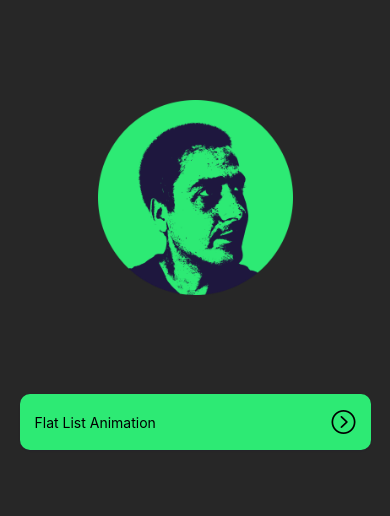
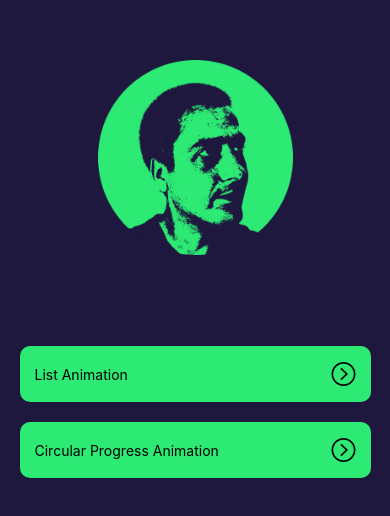
Before and after one commit to urreita9/animations, a React Native app: screen /HomeScreen in a window 390 px wide. Shown: the top 516 px of the page. Built offline with nearby package versions, Linux system fonts and the light colour scheme.

Commit message:
Circular progress animation - starting

```diff
--- a/App.js
+++ b/App.js
@@ -1,13 +1,18 @@
-import { SafeAreaView, StyleSheet, Text, View } from "react-native";
+import "react-native-gesture-handler";
 import { NavigationContainer } from "@react-navigation/native";
 import { AnimationsNavigator } from "./src/navigator/AnimationsNavigator";
 import { StatusBar } from "expo-status-bar";
+import { SafeAreaView } from "react-native";
+import { GestureHandlerRootView } from "react-native-gesture-handler";
 
 export default function App() {
   return (
     <NavigationContainer>
-      <StatusBar style='auto' backgroundColor='#2dea74' />
-      <AnimationsNavigator />
+      <SafeAreaView style={{ flex: 0, backgroundColor: "#1e173e" }} />
+      <StatusBar style='inverted' backgroundColor='#2dea74' />
+      <GestureHandlerRootView style={{ flex: 1 }}>
+        <AnimationsNavigator />
+      </GestureHandlerRootView>
     </NavigationContainer>
   );
 }
--- a/package.json
+++ b/package.json
@@ -16,7 +16,8 @@
     "react-native": "0.69.6",
     "react-native-reanimated": "~2.9.1",
     "react-native-safe-area-context": "4.3.1",
-    "react-native-screens": "~3.15.0"
+    "react-native-screens": "~3.15.0",
+    "react-native-gesture-handler": "~2.5.0"
   },
   "devDependencies": {
     "@babel/core": "^7.12.9"
--- a/src/components/ListItemAnimated.jsx
+++ b/src/components/ListItemAnimated.jsx
@@ -1,14 +1,43 @@
 import React from "react";
-import { Dimensions, StyleSheet } from "react-native";
+import { Dimensions, StyleSheet, View } from "react-native";
+import { PanGestureHandler } from "react-native-gesture-handler";
 import Animated, {
+  useAnimatedGestureHandler,
   useAnimatedStyle,
+  useSharedValue,
   withTiming,
 } from "react-native-reanimated";
+import { FontAwesome5 } from "@expo/vector-icons";
+import { GREEN_COLOR } from "../utils/contants";
 
 const WIDTH = Dimensions.get("window").width;
+const TRANSLATE_THRESHOLD = WIDTH * 0.3;
+
+const ITEM_HEIGHT = 80;
 
 export const ListItemAnimated = ({ viewableItems, item }) => {
-  const rStyle = useAnimatedStyle(() => {
+  const transX = useSharedValue(0);
+  const item_height = useSharedValue(80);
+  const margin_bottom = useSharedValue(25);
+  const opacity = useSharedValue(1);
+
+  const panGesture = useAnimatedGestureHandler({
+    onActive: (event) => {
+      transX.value = event.translationX;
+    },
+    onEnd: (event) => {
+      if (transX.value < -TRANSLATE_THRESHOLD) {
+        transX.value = withTiming(-WIDTH);
+        item_height.value = withTiming(0);
+        margin_bottom.value = withTiming(0);
+        opacity.value = withTiming(0);
+      } else {
+        transX.value = withTiming(0);
+      }
+    },
+  });
+
+  const listStyle = useAnimatedStyle(() => {
     const isVisible = Boolean(
       viewableItems.value
         .filter((el) => el.isViewable)
@@ -17,18 +46,57 @@ export const ListItemAnimated = ({ viewableItems, item }) => {
 
     return {
       opacity: withTiming(isVisible ? 1 : 0),
-      transform: [{ scale: withTiming(isVisible ? 1 : 0.6) }],
+      transform: [
+        { scale: withTiming(isVisible ? 1 : 0.6) },
+        { translateX: transX.value },
+      ],
     };
   }, []);
-  return <Animated.View style={[styles.item, rStyle]} />;
+
+  const iconStyle = useAnimatedStyle(() => {
+    const opacity = withTiming(transX.value < -TRANSLATE_THRESHOLD ? 1 : 0);
+    return { opacity };
+  });
+
+  const containerStyle = useAnimatedStyle(() => ({
+    height: item_height.value,
+    marginBottom: margin_bottom.value,
+    opacity: opacity.value,
+  }));
+
+  return (
+    <Animated.View style={[styles.container, containerStyle]}>
+      <PanGestureHandler onGestureEvent={panGesture}>
+        <Animated.View style={[styles.item, listStyle]}></Animated.View>
+      </PanGestureHandler>
+      <Animated.View style={[styles.iconContainer, iconStyle]}>
+        <FontAwesome5
+          name='trash-alt'
+          size={ITEM_HEIGHT * 0.3}
+          color={GREEN_COLOR}
+        />
+      </Animated.View>
+    </Animated.View>
+  );
 };
 
 const styles = StyleSheet.create({
+  container: {
+    flexDirection: "row",
+    justifyContent: "center",
+    alignItems: "center",
+  },
   item: {
-    height: 80,
+    height: ITEM_HEIGHT,
     width: WIDTH * 0.9,
     borderRadius: 15,
-    backgroundColor: "#2dea74",
-    marginTop: 25,
+    backgroundColor: GREEN_COLOR,
+  },
+  iconContainer: {
+    width: ITEM_HEIGHT,
+    position: "absolute",
+    right: "5%",
+    alignItems: "center",
+    justifyContent: "center",
   },
 });
--- a/src/components/NavButton.jsx
+++ b/src/components/NavButton.jsx
@@ -2,6 +2,7 @@ import React from "react";
 import { TouchableOpacity, Text, StyleSheet } from "react-native";
 import { AntDesign } from "@expo/vector-icons";
 import { useNavigation } from "@react-navigation/native";
+import { BLUE_COLOR, GREEN_COLOR } from "../utils/contants";
 
 export default function NavButton({ text, screen }) {
   const navigation = useNavigation();
@@ -26,9 +27,9 @@ const styles = StyleSheet.create({
     padding: 15,
     elevation: 10,
     width: "90%",
-    backgroundColor: "#2dea74",
+    backgroundColor: GREEN_COLOR,
     borderRadius: 10,
-    shadowColor: "#1e173e",
+    shadowColor: BLUE_COLOR,
     shadowOffset: {
       width: 0,
       height: 1,
@@ -36,5 +37,6 @@ const styles = StyleSheet.create({
     shadowOpacity: 0.2,
     shadowRadius: 1.41,
     elevation: 2,
+    marginBottom: 20,
   },
 });
--- a/src/navigator/AnimationsNavigator.js
+++ b/src/navigator/AnimationsNavigator.js
@@ -1,9 +1,30 @@
 import { createNativeStackNavigator } from "@react-navigation/native-stack";
-import { FlatListAnimationScreen, HomeScreen } from "../screens";
+import {
+  FlatListAnimationScreen,
+  HomeScreen,
+  CircularProgressScreen,
+} from "../screens";
+import { useNavigation } from "@react-navigation/native";
+import { BLUE_COLOR, GREEN_COLOR } from "../utils/contants";
+
+const options = {
+  title: "",
+  headerStyle: {
+    backgroundColor: BLUE_COLOR,
+  },
+  headerTintColor: GREEN_COLOR,
+};
 
 const Stack = createNativeStackNavigator();
 
-export const AnimationsNavigator = () => (
+export const AnimationsNavigator = () => {
+  const navigation = useNavigation();
+
+  const backNavigation = () => {
+    navigation.goBack();
+  };
+
+  return (
     <Stack.Navigator initialRouteName='HomeScreen'>
       <Stack.Screen
         name='HomeScreen'
@@ -13,6 +34,13 @@ export const AnimationsNavigator = () => (
       <Stack.Screen
         name='FlatListAnimationScreen'
         component={FlatListAnimationScreen}
+        options={options}
+      />
+      <Stack.Screen
+        name='CircularProgressScreen'
+        component={CircularProgressScreen}
+        options={options}
       />
     </Stack.Navigator>
   );
+};
--- /dev/null
+++ b/src/screens/CircularProgressScreen.jsx
@@ -0,0 +1,14 @@
+import { View, Text, StyleSheet } from "react-native";
+import React from "react";
+import { BLUE_COLOR } from "../utils/contants";
+
+export const CircularProgressScreen = () => {
+  return <View style={styles.container}></View>;
+};
+
+const styles = StyleSheet.create({
+  container: {
+    flex: 1,
+    backgroundColor: BLUE_COLOR,
+  },
+});
--- a/src/screens/FlatListAnimationScreen.jsx
+++ b/src/screens/FlatListAnimationScreen.jsx
@@ -2,6 +2,7 @@ import React from "react";
 import { FlatList, StyleSheet, View } from "react-native";
 import { useSharedValue } from "react-native-reanimated";
 import { ListItemAnimated } from "../components/ListItemAnimated";
+import { BLUE_COLOR } from "../utils/contants";
 
 const data = new Array(50).fill(0).map((_, index) => ({ id: index }));
 export const FlatListAnimationScreen = () => {
@@ -32,6 +33,6 @@ const styles = StyleSheet.create({
     flex: 1,
     alignItems: "center",
     justifyContent: "center",
-    backgroundColor: "#1e173e",
+    backgroundColor: BLUE_COLOR,
   },
 });
--- a/src/screens/HomeScreen.jsx
+++ b/src/screens/HomeScreen.jsx
@@ -2,15 +2,20 @@ import React from "react";
 import { Text, View, StyleSheet, Image, Dimensions } from "react-native";
 import { SafeAreaView } from "react-native-safe-area-context";
 import NavButton from "../components/NavButton";
+import { BLUE, BLUE_COLOR } from "../utils/contants";
 
 const WIDTH = Dimensions.get("window").width;
+const HEIGHT = Dimensions.get("window").height;
 
 export const HomeScreen = () => {
   return (
     <SafeAreaView style={styles.container}>
       <Image source={require("../../assets/logo.png")} style={styles.image} />
-
-      <NavButton text='Flat List Animation' screen='FlatListAnimationScreen' />
+      <NavButton text='List Animation' screen='FlatListAnimationScreen' />
+      <NavButton
+        text='Circular Progress Animation'
+        screen='CircularProgressScreen'
+      />
     </SafeAreaView>
   );
 };
@@ -20,12 +25,12 @@ const styles = StyleSheet.create({
     flex: 1,
     alignItems: "center",
     justifyContent: "center",
-    backgroundColor: "#272727",
+    backgroundColor: BLUE_COLOR,
   },
   image: {
     width: WIDTH / 2,
     height: WIDTH / 2,
     position: "absolute",
-    top: 100,
+    top: 60,
   },
 });
--- a/src/screens/index.js
+++ b/src/screens/index.js
@@ -1,2 +1,3 @@
+export { CircularProgressScreen } from "./CircularProgressScreen";
 export { FlatListAnimationScreen } from "./FlatListAnimationScreen";
 export { HomeScreen } from "./HomeScreen";
--- /dev/null
+++ b/src/utils/contants.js
@@ -0,0 +1,2 @@
+export const GREEN_COLOR = "#2dea74";
+export const BLUE_COLOR = "#1e173e";
```
Also changed, not shown: assets/backArrow.svg (added), 1 other file (tests, documents, lock files or other folders). Lines whose indentation alone changed are shown as unchanged.
